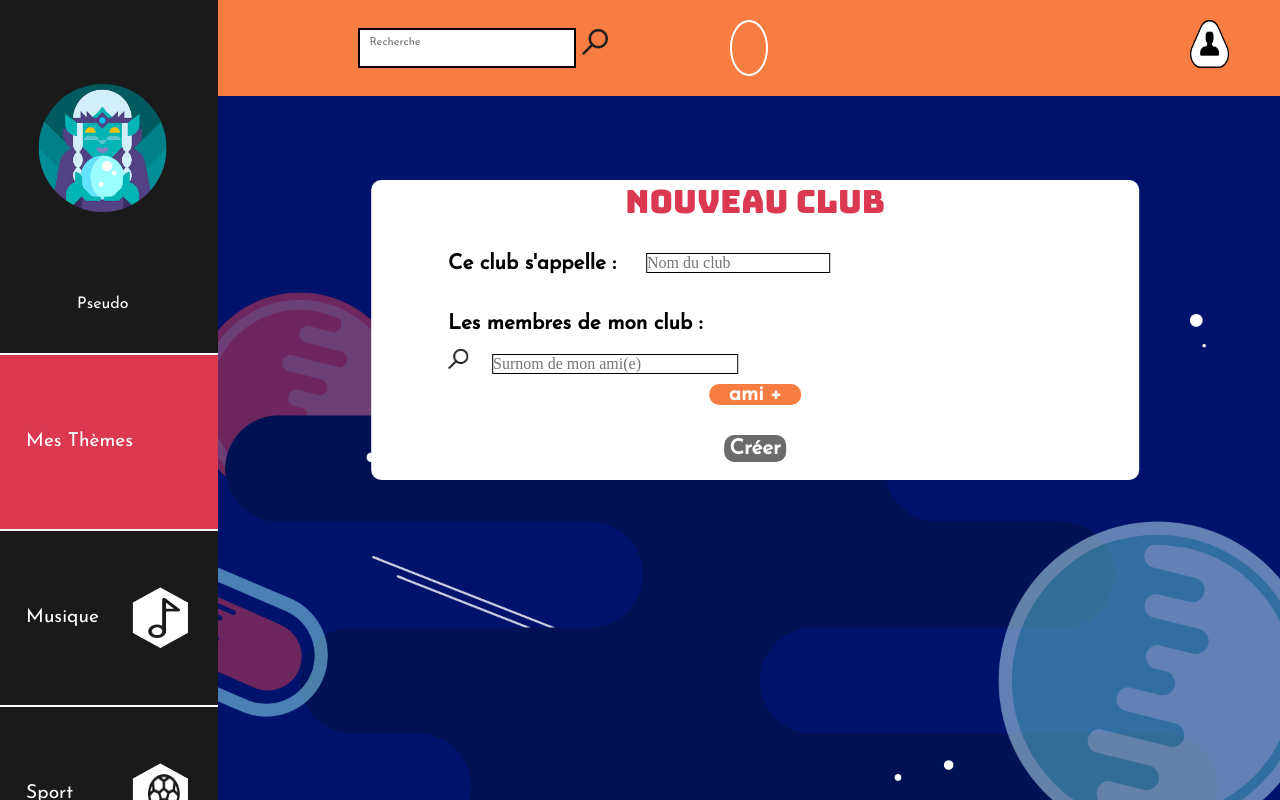
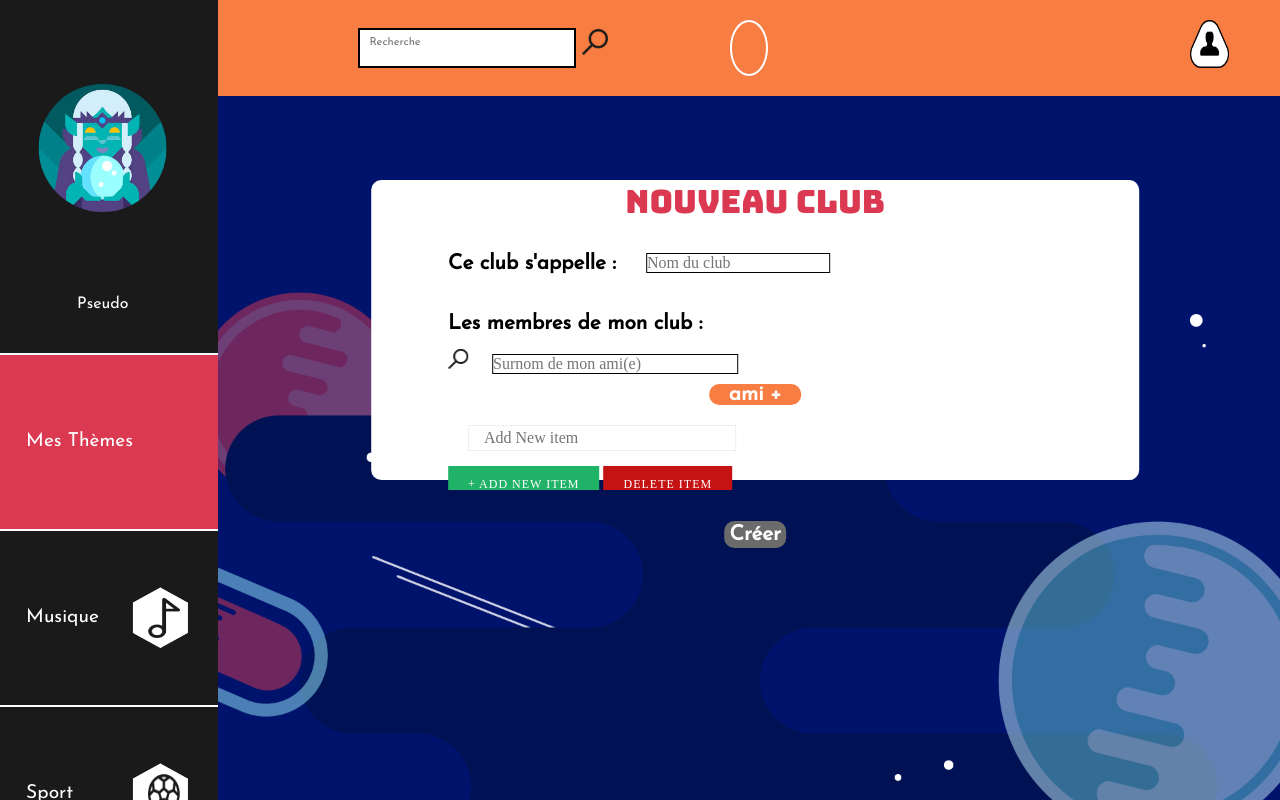
Before and after one commit to ThibaultRichardHetic/2-semaines-decembre, a PHP site: page /clubcrea.php in a window 1280 px wide. Run offline with PHP 8.4, Linux system fonts and the light colour scheme.

Commit message:
:construction: creation club js in progress

```diff
--- a/clubcrea.php
+++ b/clubcrea.php
@@ -46,7 +46,7 @@
         <section class="section--step1">
             <h3>Nouveau club</h3>
             <div class="step1__content">
-                <form action="" methode="post">
+                <form action="#" methode="post">
                     <div class="part--up">
                         <p>
                             Ce club s'appelle :
@@ -59,10 +59,16 @@
                         </p>
                         <img src="src/Navbar/Glass.png" alt="">
                         <input type="text" placeholder="Surnom de mon ami(e)">
-                        <div class="add--user">
+                        <div class="add--user js-add--user">
                             <p>
                                 ami +
                             </p>
+                        </div>
+                        <div>
+                            <ul id="listitem"></ul>
+                            <input type="text" id="addlist" placeholder="Add New item" onfocus="clearValue(this)">
+                            <button id="clone-btn">+ Add New Item</button>
+                            <button id="remove-btn">Delete Item</button>
                         </div>
                     </div>
                     <div class="button--creation">
--- /dev/null
+++ b/scripts/clubcrea.js
@@ -0,0 +1,59 @@
+$moreFriend = document.querySelector('.js-add--user')
+
+$moreFriend.addEventListener('click', () =>
+{
+
+})
+
+function addFriend()
+{
+
+}
+
+
+
+
+var headTitle = document.querySelector('#title');
+var cloneBtn = document.getElementById('clone-btn');
+var removeBtn = document.getElementById('remove-btn');
+var getItem = document.getElementById('listitem');
+
+// Add new item action
+cloneBtn.addEventListener('click',addlistitem);
+function addlistitem(){
+    var addList = document.getElementById("addlist");
+    if (addList.value) {
+        var getItems = document.createElement("li");
+        var newContent = document.createTextNode(addList.value);
+        getItems.appendChild(newContent);
+        getItem.appendChild(getItems);
+    } else {
+        alert("Please Insert New list Item");
+    }
+}
+
+// Change title text
+getItem.addEventListener('click',triggeritem);
+function triggeritem (e) {
+    if(e.target.nodeName=='LI') {
+        headTitle.innerHTML = e.target.innerHTML;
+        console.log(e.target.parentNode);
+        for( i=0; i < e.target.parentNode.children.length; i++ ) {
+            e.target.parentNode.children[i].classList.remove('active');
+        }
+        e.target.classList.add('active');
+    }
+}
+
+// Reset Value from input field
+function clearValue(target){
+    if (target.value != "") {
+        target.value= "";
+    }
+}
+// Remove Action
+removeBtn.addEventListener('click',removeItem);
+function removeItem(e){
+        var removeLast = getItem.lastChild;
+        getItem.removeChild(removeLast);
+}
--- a/styles/style.scss
+++ b/styles/style.scss
@@ -3430,6 +3430,51 @@ body.body--index
       }
     }
   }
+  #listitem {
+    list-style: none;
+    padding: 0;
+}
+#listitem li {
+    border: 1px solid #eee;
+    margin: 5px 0;
+    padding: 8px 15px;
+}
+#listitem li.active{
+    color:red;
+}
+input#addlist {
+    width: 268px;
+    border: 1px solid #eee;
+    padding: 12px 15px;
+    font-size: 16px;
+    display: block;
+    margin-bottom: 15px;
+    color: #535b70;
+}
+#clone-btn,
+#remove-btn {
+    padding: 12px 20px;
+    border: none;
+    color: #fff;
+    text-transform: uppercase;
+    font-size: 12px;
+    letter-spacing: 1px;
+    transition: 400ms;
+    -webkit-transition: 400ms;
+    cursor: pointer;
+}
+#clone-btn {
+    background: #20b368;
+}
+#remove-btn {
+    background: rgb(197, 18, 18);
+}
+#clone-btn:hover {
+    background: #138046;
+}
+#remove-btn:hover {
+    background: rgb(143, 15, 15);
+}
 }
 
 
```
Also changed, not shown: styles/style.css (+45 -0 lines), scripts/clubcre.js (deleted), styles/style.min.css, 1 other file.
